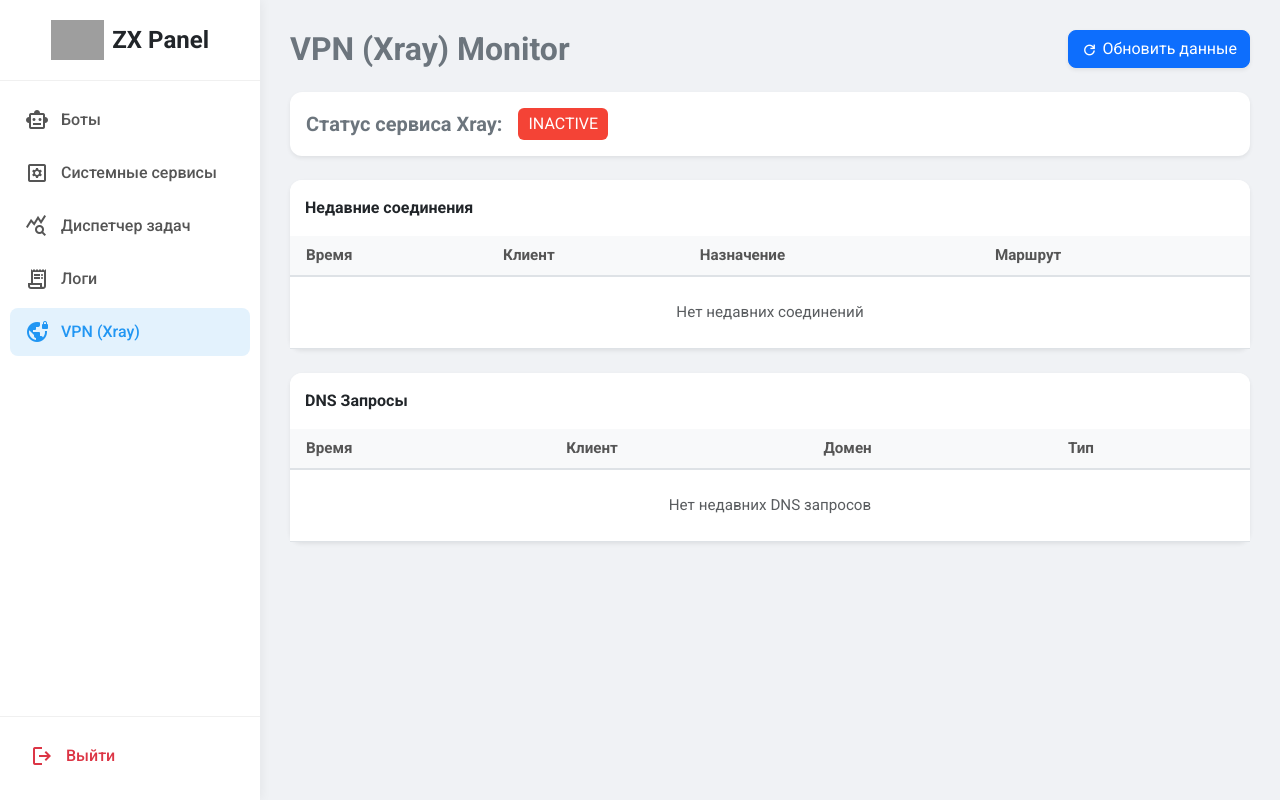
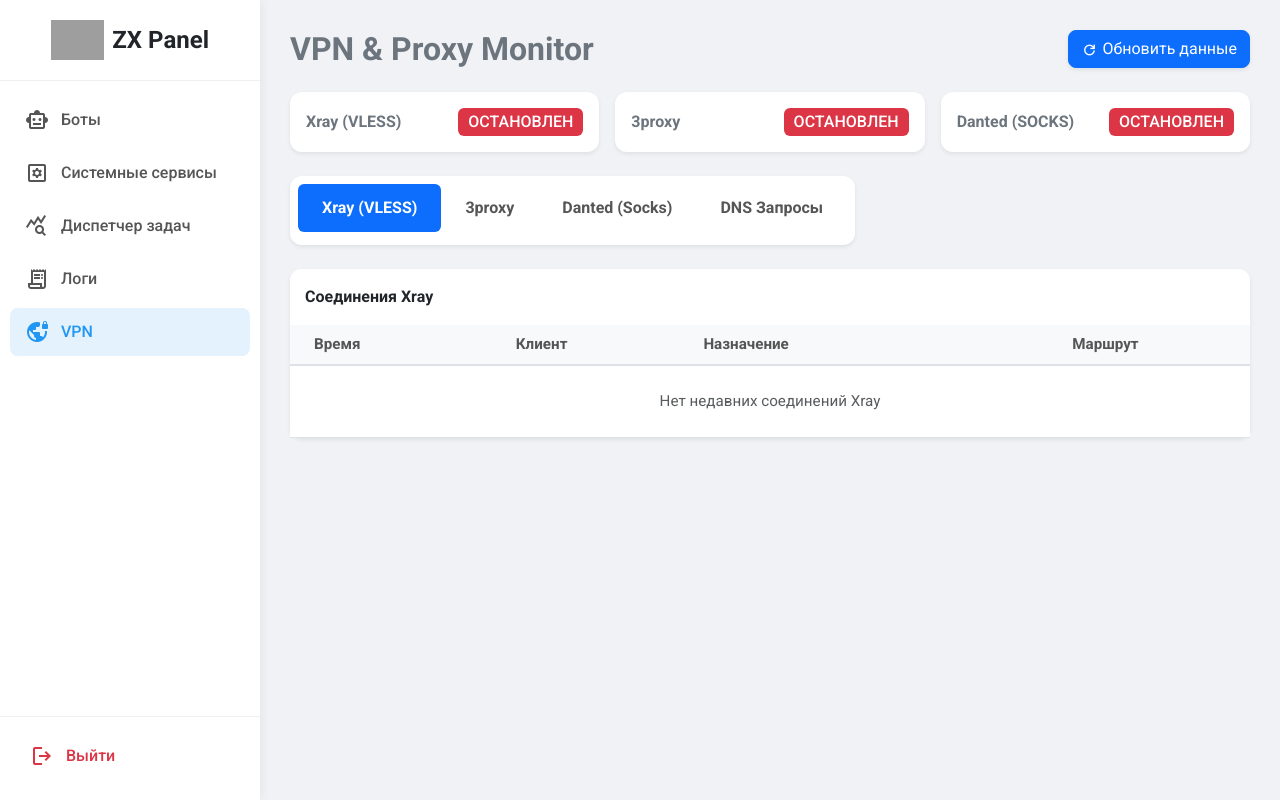
Before and after one commit to Zotic/webpanel, a Flask app: page /vpn in a window 1280 px wide. Run offline with Flask 3, Linux system fonts and the light colour scheme; the visitor is signed in with stand-in values (Sample User, id 1); grey boxes are pictures that could not be loaded.

Commit message:
add proxy

```diff
--- a/server.py
+++ b/server.py
@@ -273,13 +273,92 @@ def bots():
 def system_services():
     return render_template('services.html', services=get_all_services())
 
+def get_3proxy_connections():
+    try:
+        # Читаем логи 3proxy
+        res = subprocess.run(['tail', '-100', '/var/log/3proxy'], capture_output=True, text=True)
+        connections = []
+        # Переворачиваем, чтобы новые были сверху
+        for line in reversed(res.stdout.split('\n')):
+            if not line.strip(): continue
+            parts = line.split()
+            if len(parts) >= 10:
+                try:
+                    # Преобразуем timestamp (напр. 1771857781.286)
+                    dt = datetime.fromtimestamp(float(parts[0]))
+                    time_str = dt.strftime('%d.%m %H:%M:%S')
+                except:
+                    time_str = parts[0]
+
+                connections.append({
+                    'time': time_str,
+                    'user': parts[3] if parts[3] != '-' else 'Unknown',
+                    'client': parts[4],
+                    'dest': parts[5],
+                    'status': parts[9]
+                })
+        return connections[:50]
+    except Exception as e:
+        print("Ошибка 3proxy:", e)
+        return []
+
+def get_danted_connections():
+    try:
+        # Читаем логи danted
+        res = subprocess.run(['tail', '-100', '/var/log/socks.log'], capture_output=True, text=True)
+        connections = []
+        for line in reversed(res.stdout.split('\n')):
+            if not line.strip(): continue
+
+            # Извлекаем время
+            time_match = re.search(r'^([A-Z][a-z]{2}\s+\d+\s+\d{2}:\d{2}:\d{2})', line)
+            time_str = time_match.group(1) if time_match else ""
+
+            # Определяем статус (пропущен/заблокирован)
+            status = "pass" if "pass(" in line else "block" if "block(" in line else "info"
+
+            client, dest, user = "unknown", "unknown", "-"
+
+            # Парсим логи коннектов
+            if "tcp/connect" in line:
+                m = re.search(r'@([\d\.]+)\.\d+\s+[\d\.]+\.\d+.*?\s([\d\.]+)\.(\d+)', line)
+                user_m = re.search(r'->\s([^@\s]+)@', line)
+                if user_m: user = user_m.group(1).replace('username%', '')
+                if m:
+                    client = m.group(1)
+                    dest = f"{m.group(2)}:{m.group(3)}"
+            # Парсим логи входящих запросов
+            elif "tcp/accept" in line:
+                m = re.search(r'[:\]]\s+([\d\.]+)\.\d+\s+([\d\.]+)\.\d+', line)
+                if m:
+                    client = m.group(1)
+                    dest = f"Local: {m.group(2)}"
+
+            # Добавляем только если удалось извлечь хотя бы IP клиента
+            if client != "unknown":
+                connections.append({
+                    'time': time_str,
+                    'client': client,
+                    'dest': dest,
+                    'user': user,
+                    'status': status,
+                    'raw': line.split(']: ')[-1] if ']: ' in line else line # Суть ошибки/действия
+                })
+        return connections[:50]
+    except Exception as e:
+        print("Ошибка danted:", e)
+        return []
+
 @app.route('/vpn')
 @login_required
 def vpn():
     return render_template('vpn.html',
-                           xray_status=get_xray_status(),
-                           direct_domains=get_direct_domains(),
-                           connections=get_recent_connections(),
+                           xray_status=run_command("systemctl is-active xray") == "active",
+                           proxy_status=run_command("systemctl is-active 3proxy") == "active",
+                           danted_status=run_command("systemctl is-active danted") == "active",
+                           xray_connections=get_recent_connections(),
+                           proxy_connections=get_3proxy_connections(),
+                           danted_connections=get_danted_connections(),
                            dns_queries=get_dns_queries())
 
 @app.route('/monitor')
--- a/templates/base.html
+++ b/templates/base.html
@@ -48,7 +48,7 @@
         </a>
 
         <a href="/vpn" class="nav-link {% if request.path == '/vpn' %}active{% endif %}">
-            <span class="material-symbols-outlined">vpn_lock</span> VPN (Xray)
+            <span class="material-symbols-outlined">vpn_lock</span> VPN
         </a>
     </div>
     <div class="sidebar-footer">
--- a/templates/logs.html
+++ b/templates/logs.html
@@ -48,7 +48,7 @@
 <div class="card border-0 shadow-sm" style="height: calc(100vh - 130px); overflow: hidden;">
     <div class="card-body p-0 h-100">
         <div class="table-responsive h-100">
-            <table class="table table-hover align-middle mb-0" style="font-size: 0.9rem;">
+            <table class="table align-middle mb-0" style="font-size: 0.9rem;">
                 <!-- Прилипающая шапка -->
                 <thead class="table-dark position-sticky top-0" style="z-index: 10;">
                     <tr>
--- a/templates/monitor.html
+++ b/templates/monitor.html
@@ -3,7 +3,10 @@
 {% block content %}
 <div class="d-flex justify-content-between align-items-center mb-4">
     <h2 class="fw-bold text-secondary mb-0">Мониторинг сервера</h2>
-    <span class="badge bg-primary fs-6" id="updateTimer">Обновление...</span>
+    <button id="pauseBtn" class="btn btn-primary shadow-sm d-flex align-items-center gap-1" onclick="togglePause()" style="border-radius: 8px;">
+    <span class="material-symbols-outlined fs-6" id="pauseIcon">pause</span>
+    <span id="pauseText">Автообновление</span>
+</button>
 </div>
 
 <!-- Верхний блок с основными метриками -->
--- a/templates/vpn.html
+++ b/templates/vpn.html
@@ -2,84 +2,156 @@
 
 {% block content %}
 <div class="d-flex justify-content-between align-items-center mb-4 flex-wrap gap-2">
-    <h2 class="fw-bold text-secondary mb-0">VPN (Xray) Monitor</h2>
+    <h2 class="fw-bold text-secondary mb-0">VPN & Proxy Monitor</h2>
     <button class="btn btn-primary shadow-sm" onclick="location.reload()" style="border-radius: 8px;">
         <span class="material-symbols-outlined" style="vertical-align: middle; font-size: 18px;">refresh</span> Обновить данные
     </button>
 </div>
 
-<!-- Статус -->
-<div class="card mb-4 border-0 shadow-sm">
-    <div class="card-body d-flex align-items-center gap-3">
-        <h5 class="mb-0 text-secondary fw-bold">Статус сервиса Xray:</h5>
-        <span class="vpn-status {{ xray_status }}">{{ xray_status | upper }}</span>
+<!-- Статус сервисов -->
+<div class="row g-3 mb-4">
+    <div class="col-md-4">
+        <div class="card border-0 shadow-sm h-100">
+            <div class="card-body d-flex justify-content-between align-items-center">
+                <span class="fw-bold text-secondary">Xray (VLESS)</span>
+                <span class="badge {% if xray_status %}bg-success{% else %}bg-danger{% endif %} fs-6">{% if xray_status %}АКТИВЕН{% else %}ОСТАНОВЛЕН{% endif %}</span>
+            </div>
+        </div>
+    </div>
+    <div class="col-md-4">
+        <div class="card border-0 shadow-sm h-100">
+            <div class="card-body d-flex justify-content-between align-items-center">
+                <span class="fw-bold text-secondary">3proxy</span>
+                <span class="badge {% if proxy_status %}bg-success{% else %}bg-danger{% endif %} fs-6">{% if proxy_status %}АКТИВЕН{% else %}ОСТАНОВЛЕН{% endif %}</span>
+            </div>
+        </div>
+    </div>
+    <div class="col-md-4">
+        <div class="card border-0 shadow-sm h-100">
+            <div class="card-body d-flex justify-content-between align-items-center">
+                <span class="fw-bold text-secondary">Danted (SOCKS)</span>
+                <span class="badge {% if danted_status %}bg-success{% else %}bg-danger{% endif %} fs-6">{% if danted_status %}АКТИВЕН{% else %}ОСТАНОВЛЕН{% endif %}</span>
+            </div>
+        </div>
     </div>
 </div>
 
-<!-- Недавние соединения -->
-<div class="card mb-4 border-0 shadow-sm">
-    <div class="card-header bg-white fw-bold py-3 border-bottom-0">Недавние соединения</div>
+<!-- Вкладки (Tabs) -->
+<ul class="nav nav-pills mb-4 bg-white p-2 shadow-sm" id="vpnTabs" role="tablist" style="border-radius: 12px; display: inline-flex;">
+    <li class="nav-item" role="presentation">
+        <button class="nav-link active fw-bold px-4" data-bs-toggle="tab" data-bs-target="#tab-xray" type="button" role="tab">Xray (VLESS)</button>
+    </li>
+    <li class="nav-item" role="presentation">
+        <button class="nav-link fw-bold px-4" data-bs-toggle="tab" data-bs-target="#tab-3proxy" type="button" role="tab">3proxy</button>
+    </li>
+    <li class="nav-item" role="presentation">
+        <button class="nav-link fw-bold px-4" data-bs-toggle="tab" data-bs-target="#tab-danted" type="button" role="tab">Danted (Socks)</button>
+    </li>
+    <li class="nav-item" role="presentation">
+        <button class="nav-link fw-bold px-4" data-bs-toggle="tab" data-bs-target="#tab-dns" type="button" role="tab">DNS Запросы</button>
+    </li>
+</ul>
+
+<div class="tab-content" id="vpnTabsContent">
+
+    <!-- ВКЛАДКА XRAY -->
+    <div class="tab-pane fade show active" id="tab-xray" role="tabpanel">
+        <div class="card border-0 shadow-sm">
+            <div class="card-header bg-white fw-bold py-3 border-bottom-0">Соединения Xray</div>
             <div class="card-body p-0">
                 <div class="table-responsive">
-            <table class="table table-hover align-middle mb-0">
-                <thead class="table-light">
+                    <table class="table align-middle mb-0 text-nowrap">
+                        <thead class="table-light"><tr><th class="ps-4">Время</th><th>Клиент</th><th>Назначение</th><th class="pe-4 text-center">Маршрут</th></tr></thead>
+                        <tbody>
+                            {% for conn in xray_connections %}
                             <tr>
-                        <th class="ps-3">Время</th>
-                        <th>Клиент</th>
-                        <th>Назначение</th>
-                        <th class="pe-3">Маршрут</th>
+                                <td class="ps-4 text-muted small">{{ conn.time }}</td>
+                                <td class="font-monospace text-primary">{{ conn.client }}</td>
+                                <td><span class="font-monospace">{{ conn.dest }}</span>{% if conn.domain %}<br><small class="text-muted">→ {{ conn.domain }}</small>{% endif %}</td>
+                                <td class="pe-4 text-center"><span class="badge bg-{% if conn.route_class == 'direct' %}success{% else %}primary{% endif %}">{{ conn.route }}</span></td>
                             </tr>
-                </thead>
-                <tbody>
-                    {% for conn in connections %}
-                    <tr>
-                        <td class="ps-3">{{ conn.time }}</td>
-                        <td>{{ conn.client }}</td>
-                        <td>
-                            <span class="font-monospace">{{ conn.dest }}</span>
-                            {% if conn.domain %}<br><small class="text-muted">→ {{ conn.domain }}</small>{% endif %}
-                        </td>
-                        <td class="pe-3">
-                            <span class="badge bg-{% if conn.route_class == 'direct' %}success{% else %}primary{% endif %}">{{ conn.route }}</span>
-                        </td>
-                    </tr>
-                    {% else %}
-                    <tr><td colspan="4" class="text-center py-4 text-muted">Нет недавних соединений</td></tr>
-                    {% endfor %}
+                            {% else %}<tr><td colspan="4" class="text-center py-4 text-muted">Нет недавних соединений Xray</td></tr>{% endfor %}
                         </tbody>
                     </table>
                 </div>
             </div>
         </div>
+    </div>
 
-<!-- DNS Запросы -->
+    <!-- ВКЛАДКА 3PROXY -->
+    <div class="tab-pane fade" id="tab-3proxy" role="tabpanel">
         <div class="card border-0 shadow-sm">
-    <div class="card-header bg-white fw-bold py-3 border-bottom-0">DNS Запросы</div>
+            <div class="card-header bg-white fw-bold py-3 border-bottom-0">Соединения 3proxy</div>
             <div class="card-body p-0">
                 <div class="table-responsive">
-            <table class="table table-hover align-middle mb-0">
-                <thead class="table-light">
+                    <table class="table align-middle mb-0 text-nowrap">
+                        <thead class="table-light"><tr><th class="ps-4">Время</th><th>Пользователь</th><th>Клиент</th><th>Назначение</th><th class="pe-4">Событие</th></tr></thead>
+                        <tbody>
+                            {% for conn in proxy_connections %}
                             <tr>
-                        <th class="ps-3">Время</th>
-                        <th>Клиент</th>
-                        <th>Домен</th>
-                        <th class="pe-3">Тип</th>
+                                <td class="ps-4 text-muted small">{{ conn.time }}</td>
+                                <td class="fw-bold">{{ conn.user }}</td>
+                                <td class="font-monospace text-primary">{{ conn.client }}</td>
+                                <td class="font-monospace">{{ conn.dest }}</td>
+                                <td class="pe-4 text-muted small">{{ conn.status }}</td>
                             </tr>
-                </thead>
-                <tbody>
-                    {% for query in dns_queries %}
-                    <tr>
-                        <td class="ps-3">{{ query.time }}</td>
-                        <td>{{ query.client }}</td>
-                        <td class="font-monospace text-primary">{{ query.domain }}</td>
-                        <td class="pe-3"><span class="badge bg-secondary">{{ query.type }}</span></td>
-                    </tr>
-                    {% else %}
-                    <tr><td colspan="4" class="text-center py-4 text-muted">Нет недавних DNS запросов</td></tr>
-                    {% endfor %}
+                            {% else %}<tr><td colspan="5" class="text-center py-4 text-muted">Нет недавних соединений 3proxy</td></tr>{% endfor %}
                         </tbody>
                     </table>
                 </div>
             </div>
         </div>
+    </div>
+
+    <!-- ВКЛАДКА DANTED -->
+    <div class="tab-pane fade" id="tab-danted" role="tabpanel">
+        <div class="card border-0 shadow-sm">
+            <div class="card-header bg-white fw-bold py-3 border-bottom-0">Соединения Danted (Socks5)</div>
+            <div class="card-body p-0">
+                <div class="table-responsive">
+                    <table class="table align-middle mb-0">
+                        <thead class="table-light"><tr><th class="ps-4">Время</th><th>Статус</th><th>Юзер</th><th>Клиент</th><th>Цель</th><th class="pe-4">Лог</th></tr></thead>
+                        <tbody>
+                            {% for conn in danted_connections %}
+                            <tr class="{% if conn.status == 'block' %}table-danger{% endif %}">
+                                <td class="ps-4 text-muted small text-nowrap">{{ conn.time }}</td>
+                                <td><span class="badge {% if conn.status == 'pass' %}bg-success{% elif conn.status == 'block' %}bg-danger{% else %}bg-secondary{% endif %}">{{ conn.status|upper }}</span></td>
+                                <td class="fw-bold">{{ conn.user }}</td>
+                                <td class="font-monospace text-primary text-nowrap">{{ conn.client }}</td>
+                                <td class="font-monospace text-nowrap">{{ conn.dest }}</td>
+                                <td class="pe-4 small text-muted" style="max-width: 300px; word-wrap: break-word; white-space: normal;">{{ conn.raw }}</td>
+                            </tr>
+                            {% else %}<tr><td colspan="6" class="text-center py-4 text-muted">Нет недавних соединений Danted</td></tr>{% endfor %}
+                        </tbody>
+                    </table>
+                </div>
+            </div>
+        </div>
+    </div>
+
+    <!-- ВКЛАДКА DNS -->
+    <div class="tab-pane fade" id="tab-dns" role="tabpanel">
+        <div class="card border-0 shadow-sm">
+            <div class="card-header bg-white fw-bold py-3 border-bottom-0">DNS Запросы (dnsmasq)</div>
+            <div class="card-body p-0">
+                <div class="table-responsive">
+                    <table class="table align-middle mb-0 text-nowrap">
+                        <thead class="table-light"><tr><th class="ps-4">Время</th><th>Клиент</th><th>Домен</th><th class="pe-4">Тип</th></tr></thead>
+                        <tbody>
+                            {% for query in dns_queries %}
+                            <tr>
+                                <td class="ps-4 text-muted small">{{ query.time }}</td>
+                                <td class="font-monospace">{{ query.client }}</td>
+                                <td class="font-monospace text-primary">{{ query.domain }}</td>
+                                <td class="pe-4"><span class="badge bg-secondary">{{ query.type }}</span></td>
+                            </tr>
+                            {% else %}<tr><td colspan="4" class="text-center py-4 text-muted">Нет недавних DNS запросов</td></tr>{% endfor %}
+                        </tbody>
+                    </table>
+                </div>
+            </div>
+        </div>
+    </div>
+
+</div>
 {% endblock %}
```
Also changed, not shown: static/js/logs.js (+6 -6 lines), static/js/monitor.js (+14 -1 lines). Lines whose indentation alone changed are shown as unchanged.
